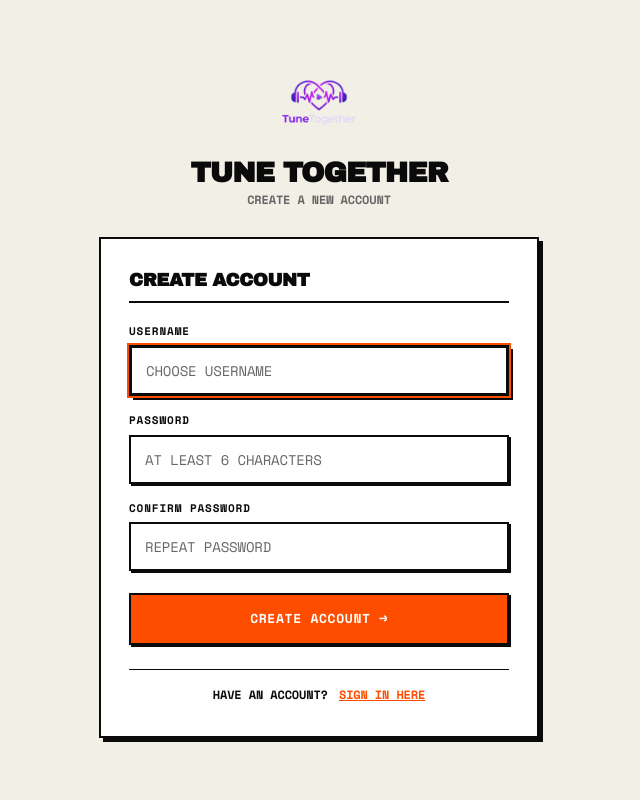
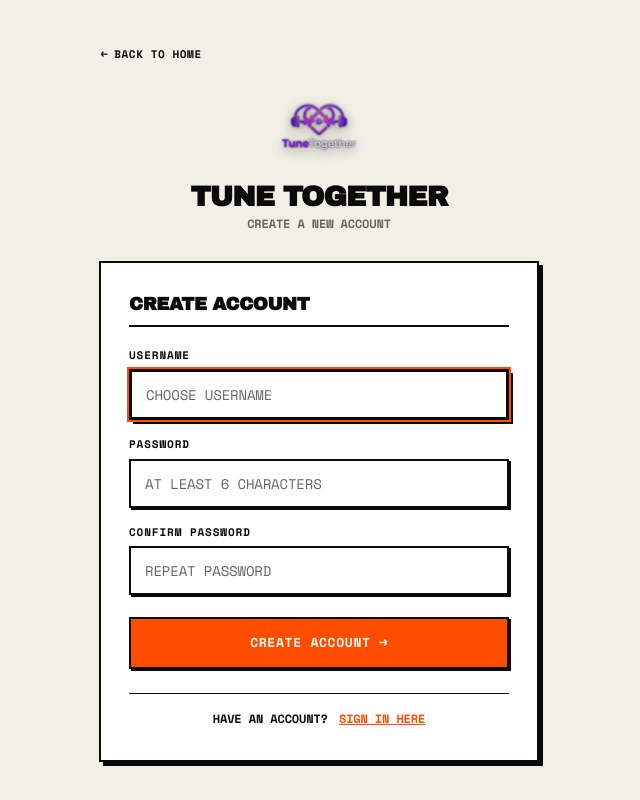
Before and after one commit to HippomasAKiB1/lets-listen-together, a Next.js app in the folder frontend/: page /register in a window 1280 px wide. Shown: the whole page, without its empty margins (321-961 px from the left). Built offline with nearby package versions, Linux system fonts and the light colour scheme; no server answers.

Commit message:
fix(ui): route logout to landing page, add Back to Home buttons, and apply high-contrast dark outline/shadow for logos on light surfaces

```diff
--- a/frontend/app/globals.css
+++ b/frontend/app/globals.css
@@ -106,6 +106,11 @@ h1, h2, h3, h4, h5, h6 {
 /* ── AESTHETIC LOGO OUTLINE FOR DARK BACKGROUNDS ── */
 .logo-glow-dark {
   filter: drop-shadow(0 0 1px rgba(255, 255, 255, 0.9)) drop-shadow(0 0 6px rgba(255, 255, 255, 0.35));
+}
+
+/* ── AESTHETIC LOGO OUTLINE & SHADOW FOR LIGHT / WHITISH BACKGROUNDS ── */
+.logo-contrast-light {
+  filter: drop-shadow(0 0 1px rgba(0, 0, 0, 0.95)) drop-shadow(0 3px 6px rgba(0, 0, 0, 0.4));
 }
 
 /* ── BUTTONS ── */
--- a/frontend/app/home/page.tsx
+++ b/frontend/app/home/page.tsx
@@ -19,7 +19,7 @@ export default function HomePage() {
 
   const handleLogout = () => {
     clearAuth();
-    router.push("/login");
+    router.push("/");
   };
 
   if (!mounted || !isAuthenticated()) return null;
--- a/frontend/app/invite/[token]/page.tsx
+++ b/frontend/app/invite/[token]/page.tsx
@@ -113,6 +113,16 @@ export default function InvitePage({ params }: InvitePageProps) {
     }}>
       <div style={{ width: "100%", maxWidth: "440px" }}>
 
+        {/* Navigation back to landing */}
+        <Link
+          href="/"
+          className="btn btn-ghost btn-sm"
+          style={{ marginBottom: "16px", paddingLeft: 0, display: "inline-flex", gap: "6px" }}
+          id="invite-back-home"
+        >
+          <span>←</span> BACK TO HOME
+        </Link>
+
         {/* Brand Header */}
         <div style={{ textAlign: "center", marginBottom: "28px" }}>
           <div style={{
@@ -127,6 +137,7 @@ export default function InvitePage({ params }: InvitePageProps) {
               width={200}
               height={80}
               priority
+              className="logo-contrast-light"
               style={{ height: "80px", width: "auto", objectFit: "contain" }}
             />
           </div>
--- a/frontend/app/invite/page.tsx
+++ b/frontend/app/invite/page.tsx
@@ -108,6 +108,16 @@ function InviteQueryContent() {
     }}>
       <div style={{ width: "100%", maxWidth: "440px" }}>
 
+        {/* Navigation back to landing */}
+        <Link
+          href="/"
+          className="btn btn-ghost btn-sm"
+          style={{ marginBottom: "16px", paddingLeft: 0, display: "inline-flex", gap: "6px" }}
+          id="invite-back-home"
+        >
+          <span>←</span> BACK TO HOME
+        </Link>
+
         {/* Brand Header */}
         <div style={{ textAlign: "center", marginBottom: "28px" }}>
           <div style={{
@@ -122,6 +132,7 @@ function InviteQueryContent() {
               width={200}
               height={80}
               priority
+              className="logo-contrast-light"
               style={{ height: "80px", width: "auto", objectFit: "contain" }}
             />
           </div>
--- a/frontend/app/login/page.tsx
+++ b/frontend/app/login/page.tsx
@@ -46,6 +46,16 @@ function LoginContent() {
     }}>
       <div style={{ width: "100%", maxWidth: "440px" }}>
 
+        {/* Navigation back to landing */}
+        <Link
+          href="/"
+          className="btn btn-ghost btn-sm"
+          style={{ marginBottom: "16px", paddingLeft: 0, display: "inline-flex", gap: "6px" }}
+          id="login-back-home"
+        >
+          <span>←</span> BACK TO HOME
+        </Link>
+
         {/* Brand Header */}
         <div style={{ textAlign: "center", marginBottom: "28px" }}>
           <div style={{
@@ -60,6 +70,7 @@ function LoginContent() {
               width={200}
               height={80}
               priority
+              className="logo-contrast-light"
               style={{ height: "80px", width: "auto", objectFit: "contain" }}
             />
           </div>
--- a/frontend/app/page.tsx
+++ b/frontend/app/page.tsx
@@ -137,6 +137,7 @@ export default function LandingPage() {
                 width={260}
                 height={96}
                 priority
+                className="logo-contrast-light"
                 style={{ height: "96px", width: "auto", objectFit: "contain" }}
               />
             </div>
--- a/frontend/app/register/page.tsx
+++ b/frontend/app/register/page.tsx
@@ -53,6 +53,16 @@ function RegisterContent() {
     }}>
       <div style={{ width: "100%", maxWidth: "440px" }}>
 
+        {/* Navigation back to landing */}
+        <Link
+          href="/"
+          className="btn btn-ghost btn-sm"
+          style={{ marginBottom: "16px", paddingLeft: 0, display: "inline-flex", gap: "6px" }}
+          id="register-back-home"
+        >
+          <span>←</span> BACK TO HOME
+        </Link>
+
         {/* Brand Header */}
         <div style={{ textAlign: "center", marginBottom: "28px" }}>
           <div style={{
@@ -67,6 +77,7 @@ function RegisterContent() {
               width={200}
               height={80}
               priority
+              className="logo-contrast-light"
               style={{ height: "80px", width: "auto", objectFit: "contain" }}
             />
           </div>
--- a/frontend/app/room/create/page.tsx
+++ b/frontend/app/room/create/page.tsx
@@ -138,6 +138,7 @@ export default function CreateRoomPage() {
                     width={120}
                     height={48}
                     priority
+                    className="logo-contrast-light"
                     style={{ height: "48px", width: "auto", objectFit: "contain" }}
                   />
                 </div>
--- a/frontend/app/room/join/page.tsx
+++ b/frontend/app/room/join/page.tsx
@@ -165,6 +165,7 @@ function JoinRoomContent() {
                     width={120}
                     height={48}
                     priority
+                    className="logo-contrast-light"
                     style={{ height: "48px", width: "auto", objectFit: "contain" }}
                   />
                 </div>
```
